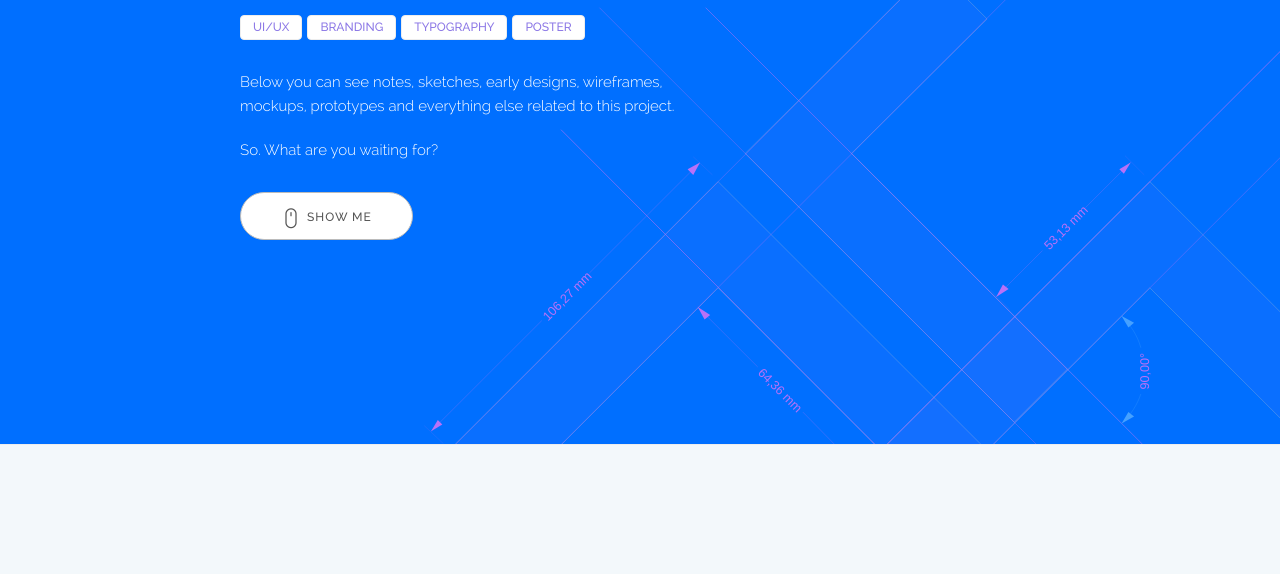
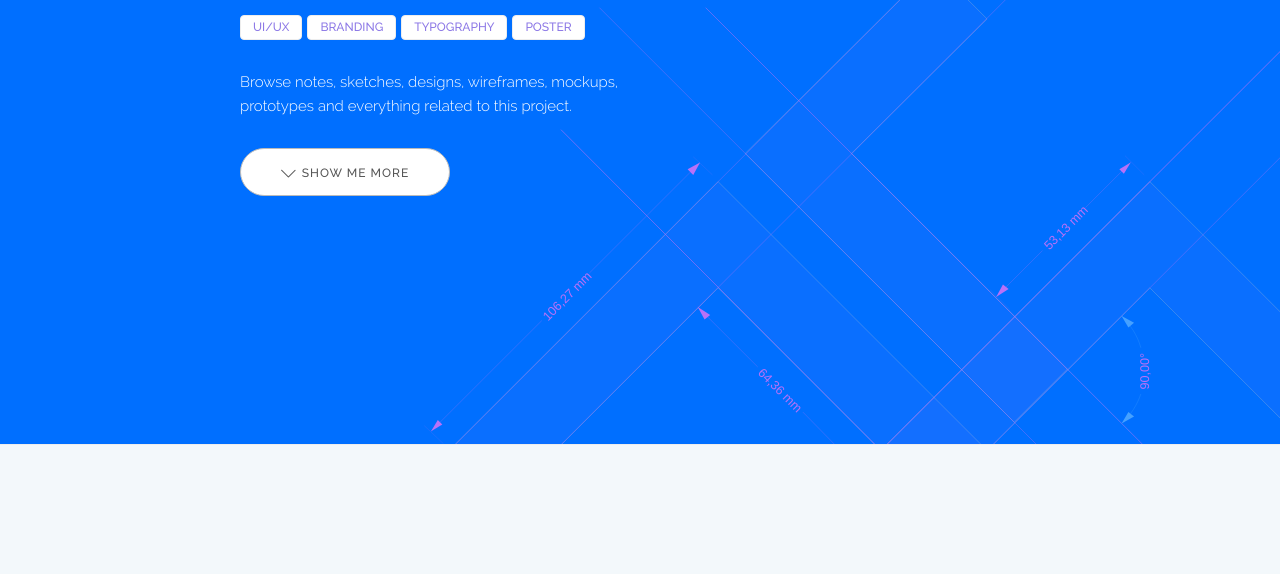
Before and after one commit to dontpanicgr/dontpanicgr.github.io, a plain HTML site: page freeddo.html in a window 1280 px wide. Shown: the part 226-800 px from the top of the page. Drawn offline with Linux system fonts and the light colour scheme.

Commit message:
Implementation

```diff
--- a/freeddo.html
+++ b/freeddo.html
@@ -119,11 +119,9 @@
 					<div class="tags">UI/UX</div><div class="tags">BRANDING</div><div class="tags">TYPOGRAPHY</div><div class="tags">POSTER</div>
 					</div>
 
-                    <h6>Below you can see notes, sketches, early designs, wireframes, mockups, prototypes and everything else related to this project.</h6>
-					<h6>So. What are you waiting for?</h6>
+                    <h6>Browse notes, sketches, designs, wireframes, mockups, prototypes and everything related to this project.</h6>
                     <a class="button large-icons" href="#portfolio" style=
-                    "margin-right:10px;" target="_blank"><i class=
-                    "icon-mouse icons"></i>Show me</a>
+                    "margin-right:10px;" target="_blank"><i class="icon-arrow-down icons" style="font-size: 11pt;"></i>Show me more</a>
                 </div>
             </div>
         </div>
@@ -178,7 +176,7 @@
                     if( support.transitions ) {
                         el.addEventListener( transEndEventName, onEndCallbackFn );
                     }
-                    else {
+                    {
                         onEndCallbackFn();
                     }
                 };
```
Also changed, not shown: akto.html (+5 -7 lines), peopleperhour.html (+3 -5 lines), ux_mashup.html (+3 -5 lines), valetanywhere.html (+4 -5 lines).
